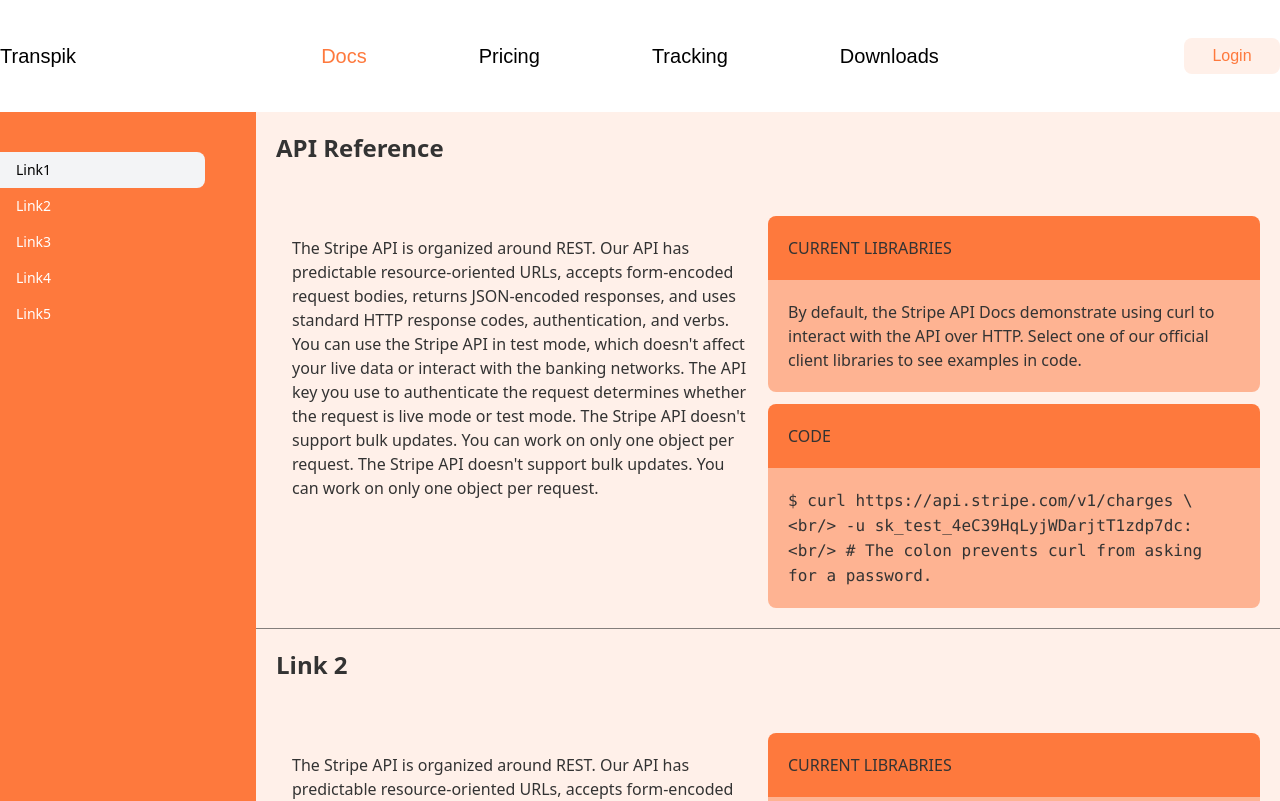
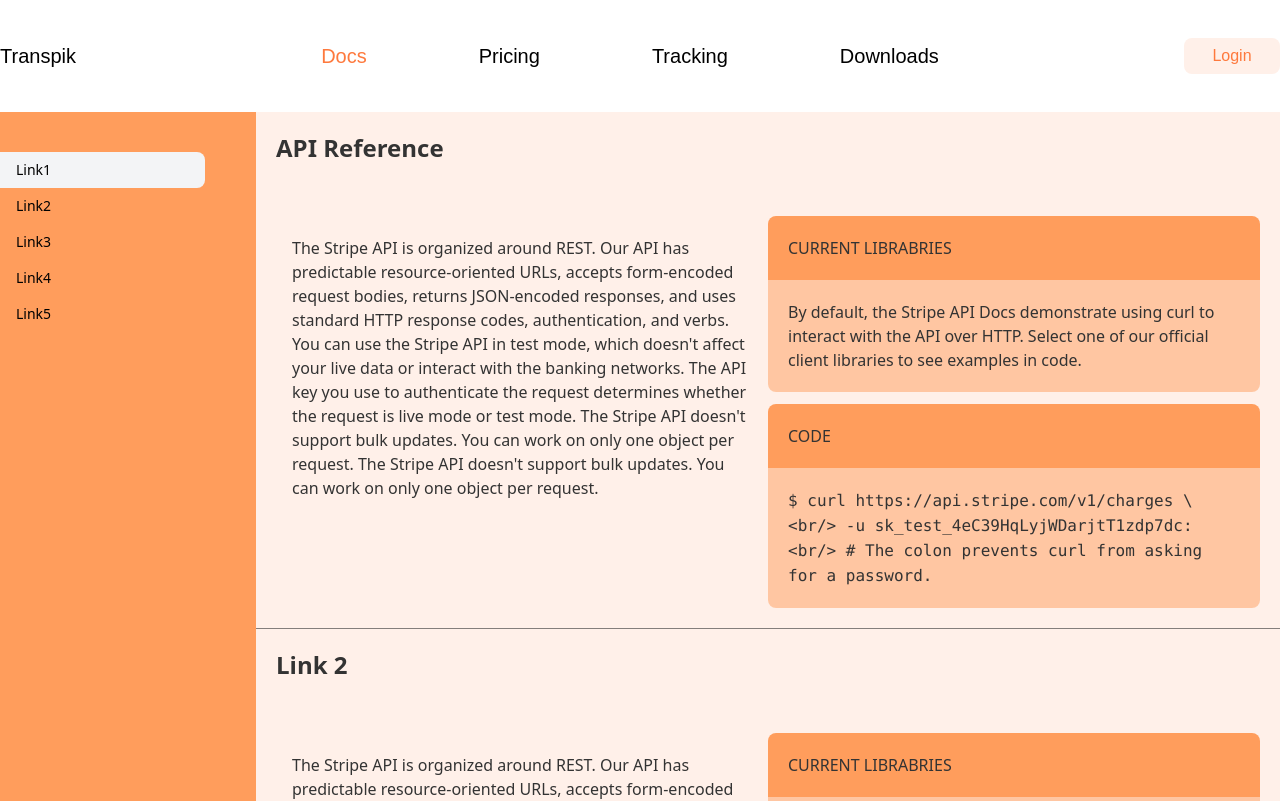
Before and after one commit to Transpik/transpik_landing_page, a React app: page /docs in a window 1280 px wide. Shown: the top 801 px of the page. Built offline with nearby package versions, Linux system fonts and the light colour scheme.

Commit message:
Change Doc Colors

```diff
--- a/src/components/DocComponents/DocCode.js
+++ b/src/components/DocComponents/DocCode.js
@@ -6,8 +6,8 @@ const DocCode = (props) => {
 
 
             <div>
-                    <div className="p-5 mt-3 bg-orange rounded-t-lg">{props.topic}</div>
-                    <div className="p-5 bg-orange/50 rounded-b-lg bg-opacity-50">
+                    <div className="p-5 mt-3 bg-[#ff9d5c] rounded-t-lg">{props.topic}</div>
+                    <div className="p-5 bg-[#ff9d5c]/50 rounded-b-lg bg-opacity-50">
                       <code>
                         {props.content}
                       </code>
--- a/src/components/DocComponents/DocDescription.js
+++ b/src/components/DocComponents/DocDescription.js
@@ -5,8 +5,8 @@ const DocDescription = (props) => {
 
 
             <div>
-                <div className="p-5 bg-orange rounded-t-lg">{props.topic}</div>
-                <div className="p-5 bg-orange/50 rounded-b-lg bg-opacity-50">{props.content}</div>
+                <div className="p-5 bg-[#ff9d5c] rounded-t-lg">{props.topic}</div>
+                <div className="p-5 bg-[#ff9d5c]/50 rounded-b-lg bg-opacity-50">{props.content}</div>
             </div>
 
         );
--- a/src/components/DocComponents/DocMenu.js
+++ b/src/components/DocComponents/DocMenu.js
@@ -10,12 +10,12 @@ class DocMenu extends React.Component {
         return (
 
 
-            <div aria-label="Main Nav" class="table-cell h-full md:w-1/5 fixed top-[112px] overflow-x-hidden bg-orange">
+            <div aria-label="Main Nav" class="table-cell h-full md:w-1/5 fixed top-[112px] overflow-x-hidden bg-[#ff9d5c]">
                 <Link to="#link1" className="block rounded-r-lg bg-gray-100 px-4 py-2 mt-[40px] text-sm font-medium text-black w-4/5">Link1</Link>
-                <Link to="#link2" className="block rounded-r-lg px-4 py-2 text-sm font-medium text-white hover:bg-gray-100 hover:text-black w-4/5">Link2</Link>
-                <Link to="#link3" className="block rounded-r-lg px-4 py-2 text-sm font-medium text-white hover:bg-gray-100 hover:text-black w-4/5">Link3</Link>
-                <Link to="#link4" className="block rounded-r-lg px-4 py-2 text-sm font-medium text-white hover:bg-gray-100 hover:text-black w-4/5">Link4</Link>
-                <Link to="#link5" className="block rounded-r-lg px-4 py-2 text-sm font-medium text-white hover:bg-gray-100 hover:text-black w-4/5">Link5</Link>
+                <Link to="#link2" className="block rounded-r-lg px-4 py-2 text-sm font-medium text-black hover:bg-gray-100 hover:text-black w-4/5">Link2</Link>
+                <Link to="#link3" className="block rounded-r-lg px-4 py-2 text-sm font-medium text-black hover:bg-gray-100 hover:text-black w-4/5">Link3</Link>
+                <Link to="#link4" className="block rounded-r-lg px-4 py-2 text-sm font-medium text-black hover:bg-gray-100 hover:text-black w-4/5">Link4</Link>
+                <Link to="#link5" className="block rounded-r-lg px-4 py-2 text-sm font-medium text-black hover:bg-gray-100 hover:text-black w-4/5">Link5</Link>
             </div>
 
         );
--- a/src/pages/Docs.js
+++ b/src/pages/Docs.js
@@ -12,7 +12,7 @@ class Docs extends React.Component {
 
   render() {
     return (
-      <div className="table-row bg-orange text-[#333333]">
+      <div className="table-row bg-[#ff9d5c] text-[#333333]">
         <DocMenu />
 
         <div className="table-cell h-full md:w-4/5 top-0 bg-light-orange">
```
